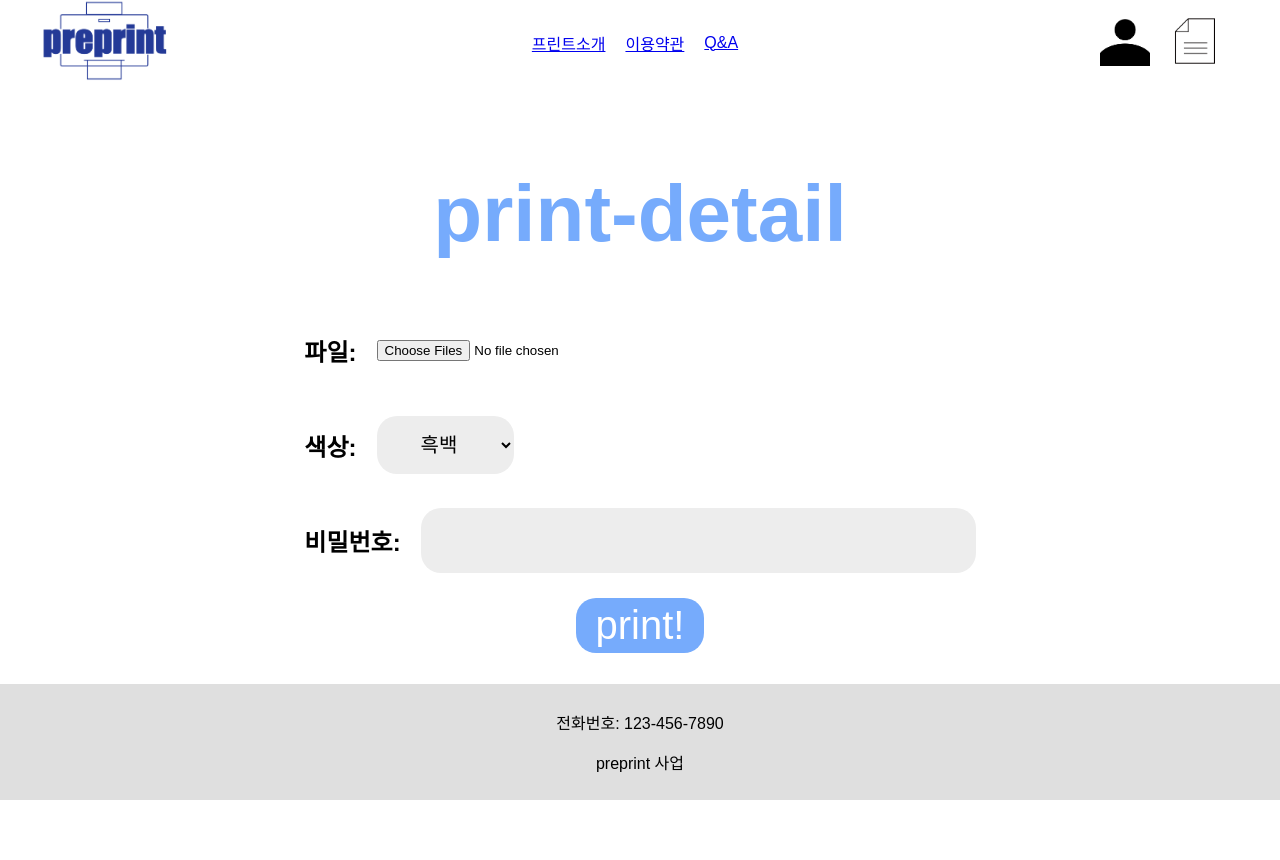
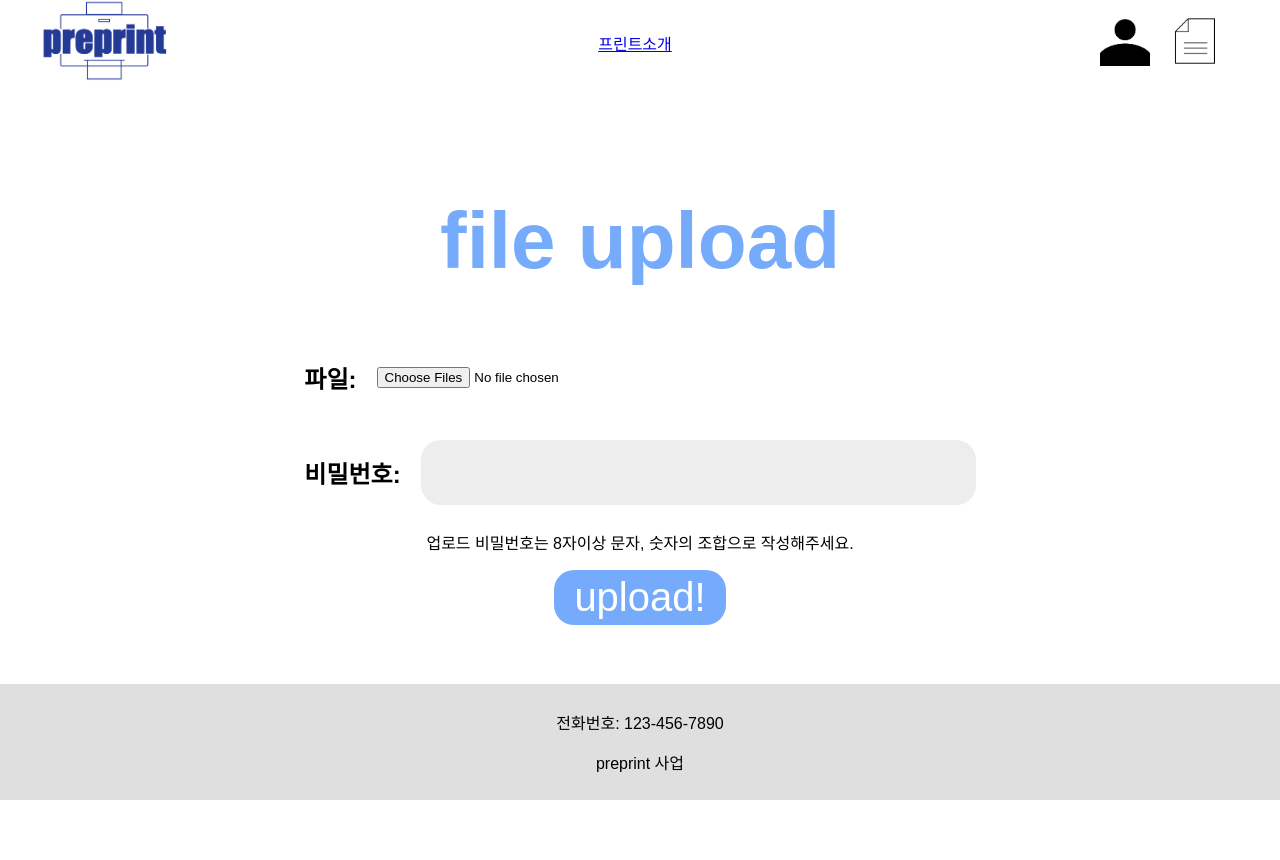
Before and after one commit to euntaek4187/preprint-cloud-service, a Django app: template templates/print_upload.html in a window 1280 px wide. Run offline with Django 4.2, Linux system fonts and the light colour scheme; the template is opened without the code that fills it, so the values that code supplies are empty.

Commit message:
feature-update-end

```diff
--- a/config/settings.py
+++ b/config/settings.py
@@ -25,7 +25,7 @@ SECRET_KEY = SECRET
 # SECURITY WARNING: don't run with debug turned on in production!
 DEBUG = True
 
-ALLOWED_HOSTS = []
+ALLOWED_HOSTS = ['*']
 
 
 # Application definition
--- a/static/css/style.css
+++ b/static/css/style.css
@@ -165,7 +165,7 @@ box-sizing: border-box;
 
 .messages{
     position: relative;
-    bottom: 90px;
+    bottom: 80px;
 }
 
 /* 결제 페이지 */
--- a/templates/accounts/print_login.html
+++ b/templates/accounts/print_login.html
@@ -13,7 +13,7 @@
         {% csrf_token %}
         <h1 class="logo">Login</h1>
         <div class="login-form-group">
-            <label for="{{ form.username.id_for_label }}">name:</label>
+            <label for="{{ form.username.id_for_label }}">id:</label>
             <input id="{{ form.username.id_for_label }}" type="text" name="{{ form.username.name }}" class="login-info-space">
         </div>
         <div class="login-form-group">
--- a/templates/accounts/print_signup.html
+++ b/templates/accounts/print_signup.html
@@ -38,11 +38,11 @@
 </div>
 
 {% if messages %}
-<ul class="messages">
+<div class="messages">
     {% for message in messages %}
-    <li{% if message.tags %} class="{{ message.tags }}"{% endif %}>{{ message }}</li>
+    <p {% if message.tags %} class="{{ message.tags }}"{% endif %}>{{ message }}</p>
     {% endfor %}
-</ul>
+</div>
 {% endif %}
 
 {% endblock %}
--- a/templates/main.html
+++ b/templates/main.html
@@ -20,8 +20,6 @@
         </div>
         <div class="navbar-center">
             <a href="#">프린트소개</a>
-            <a href="#">이용약관</a>
-            <a href="#">Q&A</a>
         </div>
         <div class="navbar-right">
             <a href="{% url 'preprint:mypage' %}">
--- a/templates/print_detail.html
+++ b/templates/print_detail.html
@@ -8,7 +8,7 @@
 
 {% block content %}
 <div class="payment-detail-container">
-    <h1 class="logo">Requested Print</h1>
+    <h1 class="logo">Upload File</h1>
     <div class="payment-detail-page">
         {% if upload_with_files %}
             <div class="order-div">
--- a/templates/print_upload.html
+++ b/templates/print_upload.html
@@ -1,40 +1,33 @@
 {% extends 'main.html' %}
 {% load static %}
-{% block title %}프린트 설정{% endblock %}
+{% block title %}파일 업로드{% endblock %}
 
 {% block content %}
 
 <div class="centered-form-container">
   <form action="" method="POST" enctype="multipart/form-data">
     {% csrf_token %}
-    <h1 class="logo">print-detail</h1>
+    <h1 class="logo">file upload</h1>
     <div class="detail-form-group">
       <h2>파일:</h2>
       <input class="file-submit-button" type="file" name="files" multiple>
     </div>
 
     <div class="detail-form-group">
-      <h2>색상:</h2>
-      <select class="color-space" name="color">
-        <option value="BW">흑백</option>
-        <option value="C">컬러</option>
-      </select>
-    </div>
-
-    <div class="detail-form-group">
       <h2>비밀번호:</h2>
       <input class="pw-space" type="text" name="pw">
     </div>
-    <button class="pw-submit-button" type="submit">print!</button>
+    <p>업로드 비밀번호는 8자이상 문자, 숫자의 조합으로 작성해주세요.</p>
+    <button class="pw-submit-button" type="submit">upload!</button>
   </form>
 </div>
 
 {% if messages %}
-    <ul class="messages">
+    <div class="messages">
         {% for message in messages %}
-            <li{% if message.tags %} class="{{ message.tags }}"{% endif %}>{{ message }}</li>
+            <p {% if message.tags %} class="{{ message.tags }}"{% endif %}>{{ message }}</p>
         {% endfor %}
-    </ul>
+    </div>
 {% endif %}
 
 {% endblock %}
```
Also changed, not shown: preprint/views.py (+20 -4 lines), static/css/preprint.css (+4 -3 lines), templates/preprint/cloud_history.html (+5 -5 lines).
